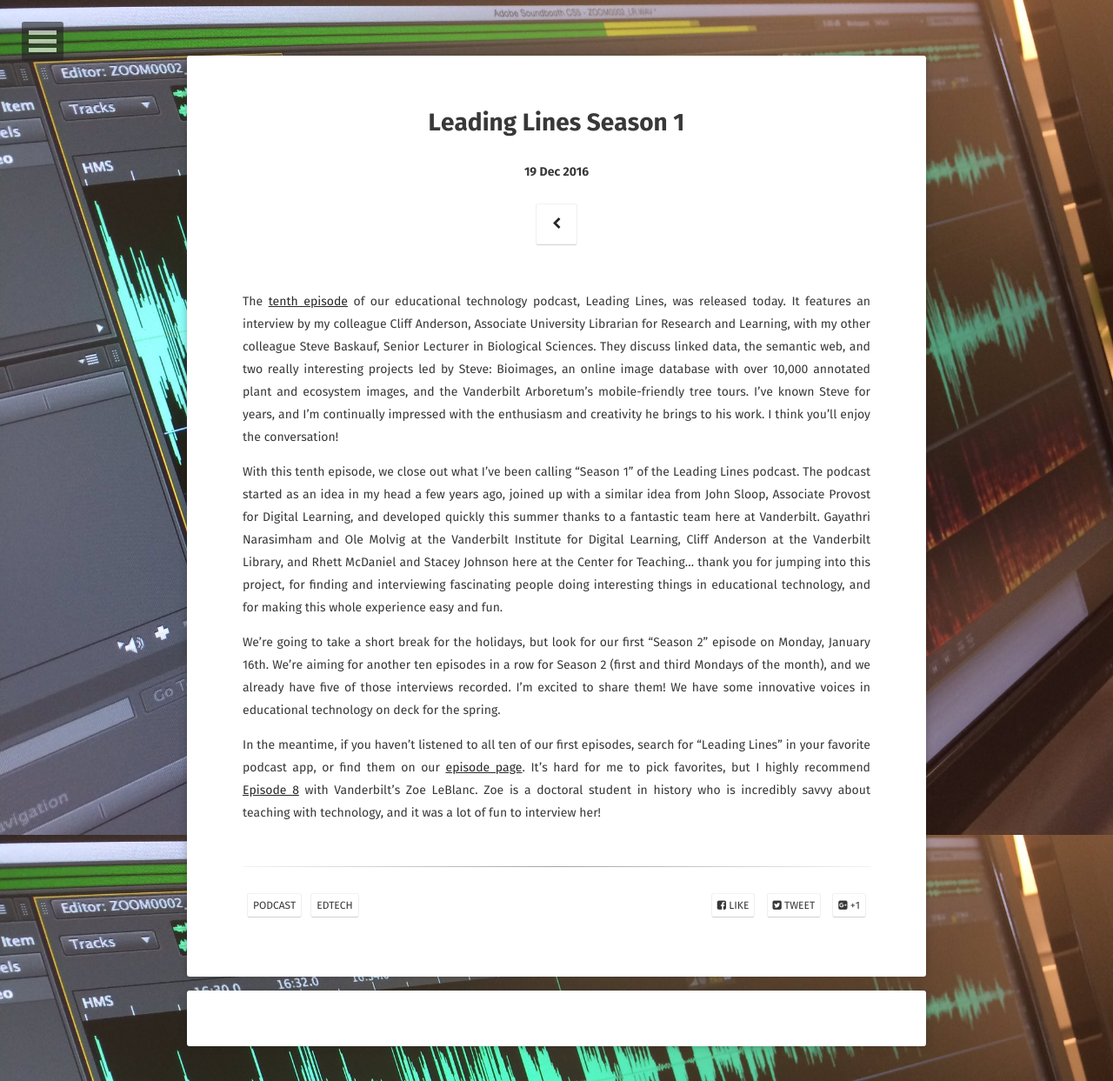
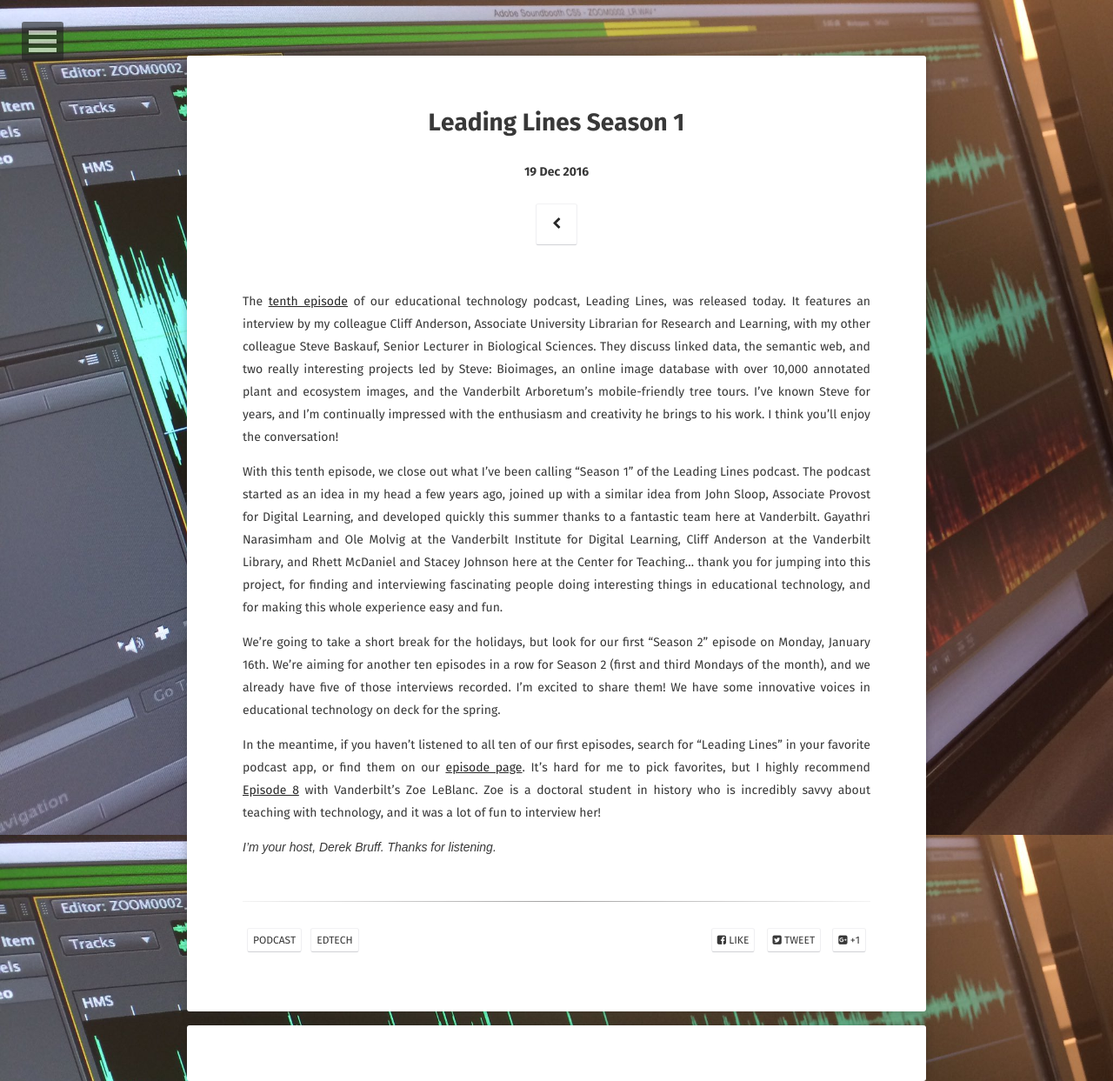
Before and after one commit to leadinglinespod/leadinglinespod.github.io, a Jekyll site: the page built from _posts/2016-12-19-season-one-wrap.md, in a window 1280 px wide. Shown: the whole page at 87% size. Built offline with Jekyll 4.4.1, drawn with Linux system fonts in a browser that asks for light colours; some web fonts are replaced; comment, search, counter and statistics services are not loaded.

Commit message:
Update 2016-12-19-season-one-wrap.md

```diff
--- a/_posts/2016-12-19-season-one-wrap.md
+++ b/_posts/2016-12-19-season-one-wrap.md
@@ -14,3 +14,5 @@ With this tenth episode, we close out what I’ve been calling “Season 1” of
 We’re going to take a short break for the holidays, but look for our first “Season 2” episode on Monday, January 16th. We’re aiming for another ten episodes in a row for Season 2 (first and third Mondays of the month), and we already have five of those interviews recorded. I’m excited to share them! We have some innovative voices in educational technology on deck for the spring.
 
 In the meantime, if you haven’t listened to all ten of our first episodes, search for “Leading Lines” in your favorite podcast app, or find them on our [episode page](http://leadinglinespod.com/episodes/). It’s hard for me to pick favorites, but I highly recommend [Episode 8](http://leadinglinespod.com/episode-008/) with Vanderbilt’s Zoe LeBlanc. Zoe is a doctoral student in history who is incredibly savvy about teaching with technology, and it was a lot of fun to interview her!
+
+*I'm your host, Derek Bruff. Thanks for listening.*
```
